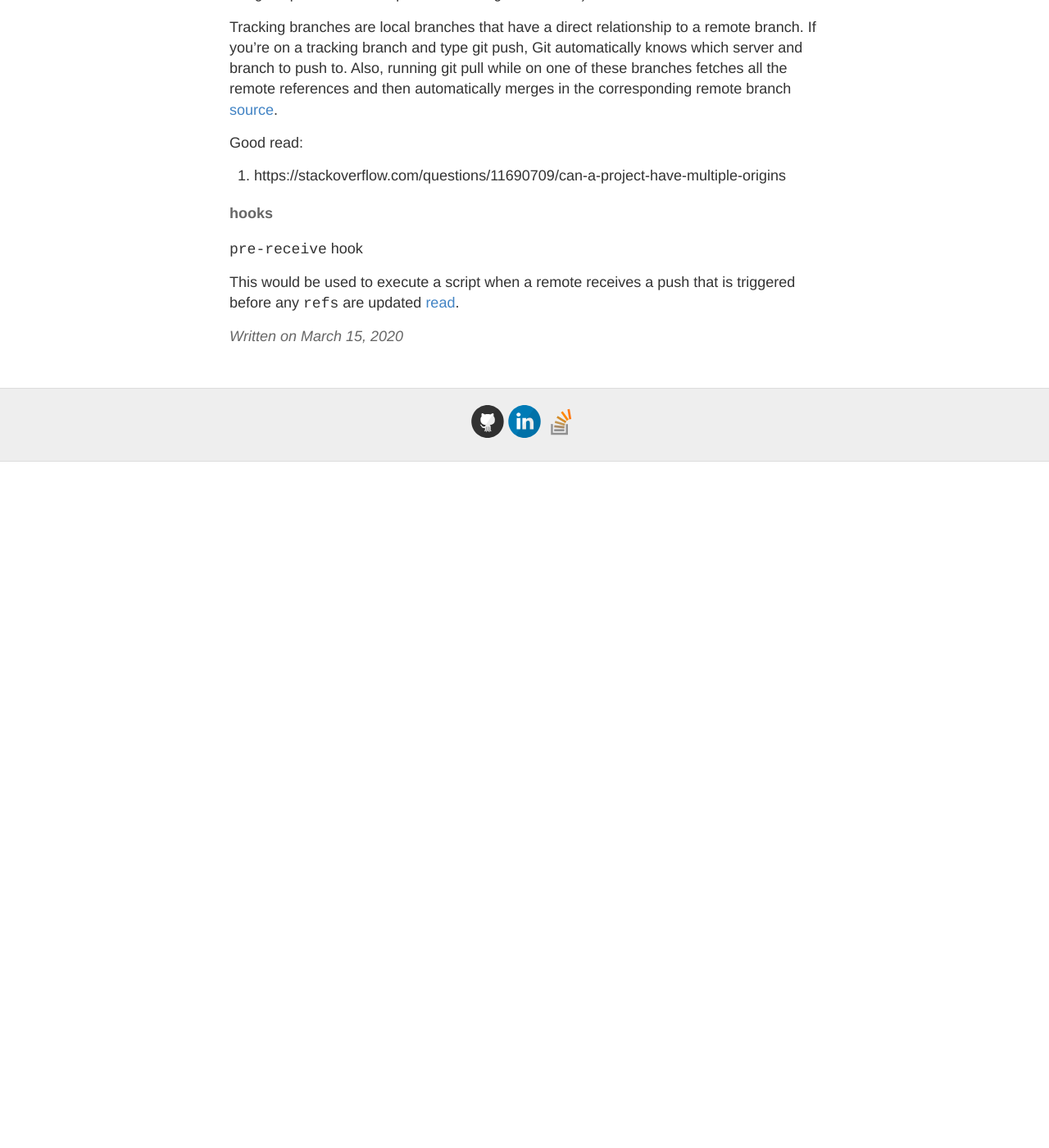
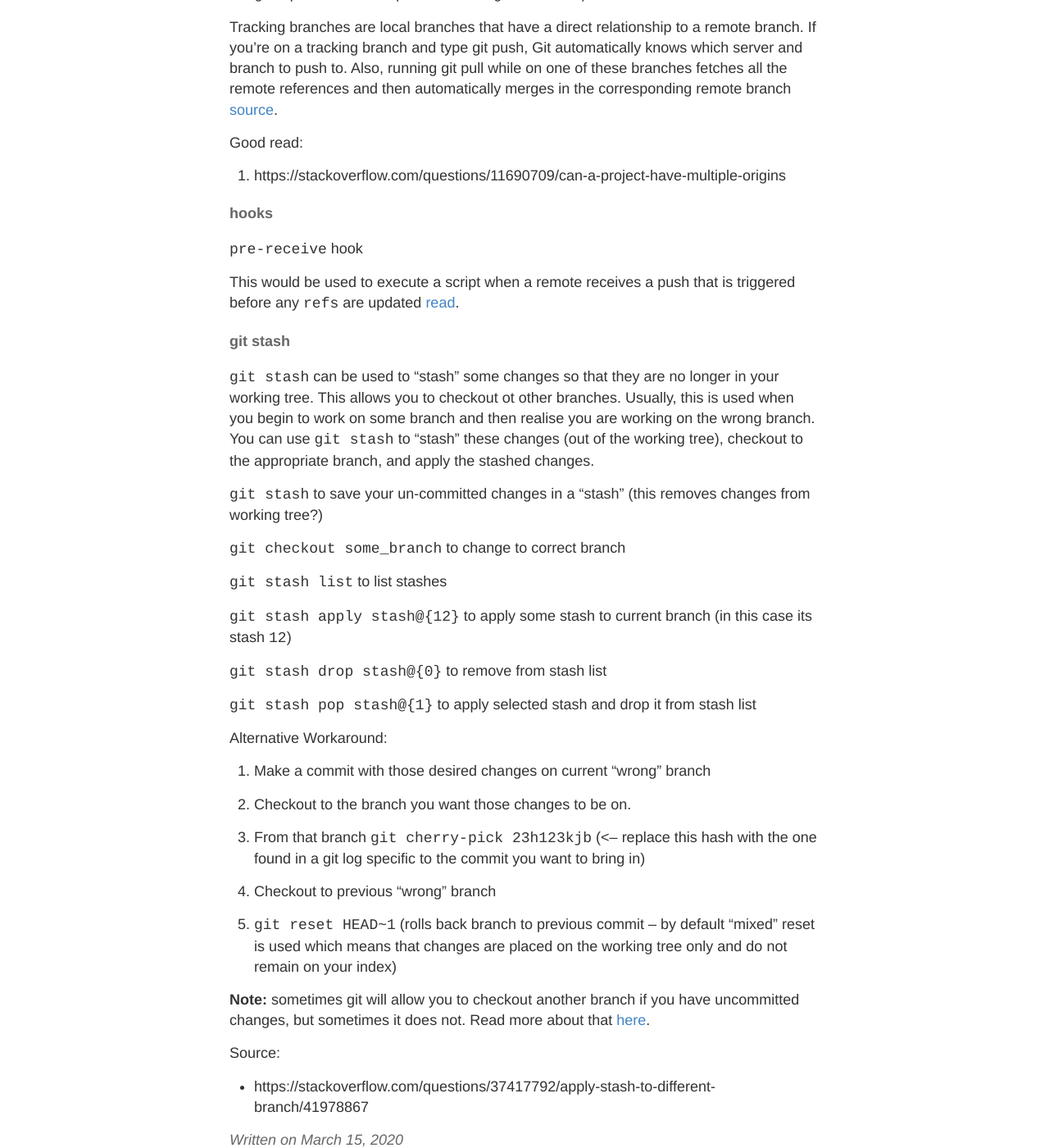
Before and after one commit to gutucristian/gutucristian.github.io, a Jekyll site: the page built from _posts/2020-03-15-git.md, in a window 1280 px wide and 1400 px high, scrolled down 4270 px. Shown: the whole window at 82% size. Built offline with Jekyll 4.4.1, drawn with Linux system fonts in a browser that asks for light colours; our own code applies the rules of GitHub Pages for plain Markdown files; before the commit the page ends 4833 px from its top, so only the background shows below that.

Commit message:
Update 2020-03-15-git.md

```diff
--- a/_posts/2020-03-15-git.md
+++ b/_posts/2020-03-15-git.md
@@ -128,3 +128,36 @@ Good read:
 `pre-receive` hook
 
 This would be used to execute a script when a remote receives a push that is triggered before any `refs` are updated [read](https://help.github.com/en/enterprise/2.15/admin/developer-workflow/creating-a-pre-receive-hook-script).
+
+#### git stash
+
+`git stash` can be used to "stash" some changes so that they are no longer in your working tree. This allows you to checkout ot other branches. Usually, this is used when you begin to work on some branch and then realise you are working on the wrong branch. You can use `git stash` to "stash" these changes (out of the working tree), checkout to the appropriate branch, and apply the stashed changes.
+
+`git stash` to save your un-committed changes in a "stash" (this removes changes from working tree?)
+
+`git checkout some_branch` to change to correct branch
+
+`git stash list` to list stashes
+
+`git stash apply stash@{12}` to apply some stash to current branch (in this case its stash `12`)
+
+`git stash drop stash@{0}` to remove from stash list
+
+`git stash pop stash@{1}` to apply selected stash and drop it from stash list
+
+Alternative Workaround:
+
+1. Make a commit with those desired changes on current "wrong" branch
+
+2. Checkout to the branch you want those changes to be on.
+
+3. From that branch `git cherry-pick 23h123kjb` (<-- replace this hash with the one found in a git log specific to the commit you want to bring in)
+
+4. Checkout to previous "wrong" branch
+
+5. `git reset HEAD~1` (rolls back branch to previous commit -- by default "mixed" reset is used which means that changes are placed on the working tree only and do not remain on your index)
+
+**Note:** sometimes git will allow you to checkout another branch if you have uncommitted changes, but sometimes it does not. Read more about that [here](https://stackoverflow.com/questions/22053757/checkout-another-branch-when-there-are-uncommitted-changes-on-the-current-branch).
+
+Source:
+- https://stackoverflow.com/questions/37417792/apply-stash-to-different-branch/41978867
```
